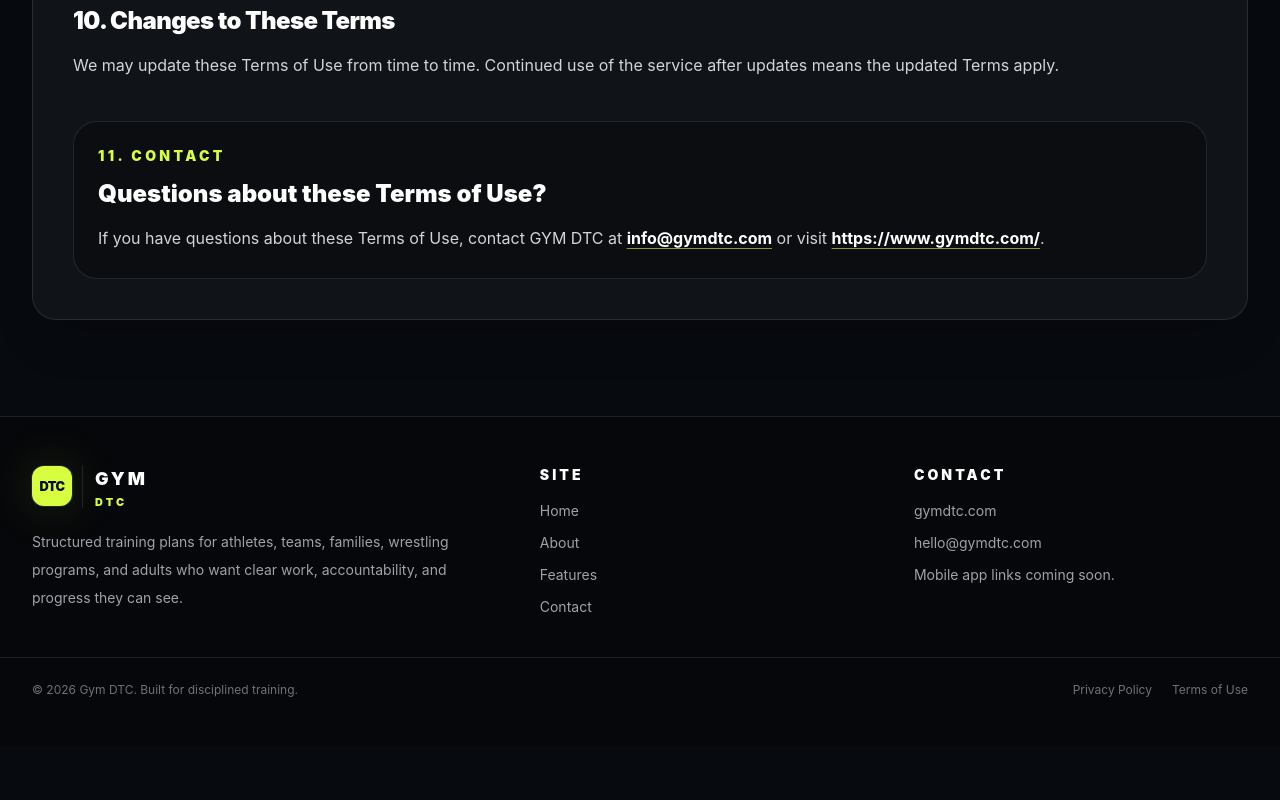
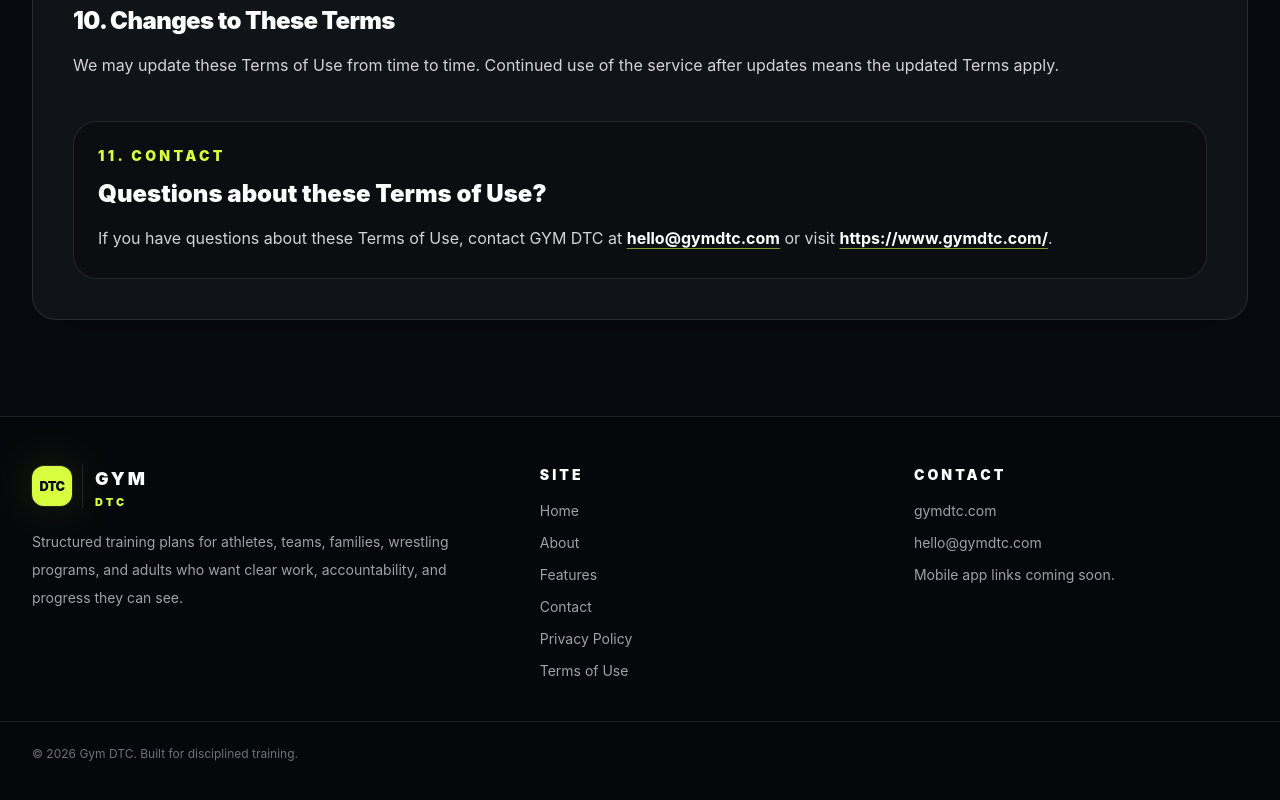
Before and after one commit to nathanbeckernb-cloud/gymdtc-web, a Next.js app: page /terms-of-use in a window 1280 px wide. Shown: the part 2000-2800 px from the top of the page. Before the commit the page ends 2746 px from the top, so only its background shows below. Built offline with nearby package versions, Linux system fonts and the light colour scheme.

Commit message:
Align legal links with current footer

```diff
--- a/src/app/terms-of-use/page.tsx
+++ b/src/app/terms-of-use/page.tsx
@@ -2,6 +2,7 @@
 import { Card } from "@/components/card";
 import { Container } from "@/components/container";
 import { SectionHeading } from "@/components/section-heading";
+import { site } from "@/lib/site";
 
 export const metadata: Metadata = {
   title: "Terms of Use",
@@ -91,11 +92,11 @@
               <h2 className="mt-3 text-2xl font-black text-white">Questions about these Terms of Use?</h2>
               <p className="mt-3 leading-8 text-zinc-300">
                 If you have questions about these Terms of Use, contact GYM DTC at{" "}
-                <a className="font-bold text-white underline decoration-volt/60 underline-offset-4 transition hover:text-volt" href="mailto:info@gymdtc.com">
-                  info@gymdtc.com
+                <a className="font-bold text-white underline decoration-volt/60 underline-offset-4 transition hover:text-volt" href={`mailto:${site.email}`}>
+                  {site.email}
                 </a>{" "}
                 or visit{" "}
-                <a className="font-bold text-white underline decoration-volt/60 underline-offset-4 transition hover:text-volt" href="https://www.gymdtc.com/">
+                <a className="font-bold text-white underline decoration-volt/60 underline-offset-4 transition hover:text-volt" href={`https://www.${site.domain}/`}>
                   https://www.gymdtc.com/
                 </a>
                 .
--- a/src/components/footer.tsx
+++ b/src/components/footer.tsx
@@ -1,5 +1,5 @@
 import Link from "next/link";
-import { legalItems, navItems, site } from "@/lib/site";
+import { footerLinks, navItems, site } from "@/lib/site";
 import { Container } from "./container";
 import { Logo } from "./logo";
 
@@ -16,7 +16,7 @@
         <div>
           <h3 className="text-sm font-black uppercase tracking-[0.22em] text-white">Site</h3>
           <ul className="mt-4 space-y-3 text-sm text-zinc-400">
-            {navItems.map((item) => (
+            {[...navItems, ...footerLinks].map((item) => (
               <li key={item.href}>
                 <Link href={item.href} className="transition hover:text-volt">{item.label}</Link>
               </li>
@@ -32,17 +32,8 @@
           </ul>
         </div>
       </Container>
-      <Container className="mt-10 flex flex-col gap-4 border-t border-white/10 pt-6 text-xs text-zinc-500 sm:flex-row sm:items-center sm:justify-between">
-        <p>© {new Date().getFullYear()} Gym DTC. Built for disciplined training.</p>
-        <nav aria-label="Legal links">
-          <ul className="flex flex-wrap gap-x-5 gap-y-2">
-            {legalItems.map((item) => (
-              <li key={item.href}>
-                <Link href={item.href} className="transition hover:text-volt">{item.label}</Link>
-              </li>
-            ))}
-          </ul>
-        </nav>
+      <Container className="mt-10 border-t border-white/10 pt-6 text-xs text-zinc-500">
+        © {new Date().getFullYear()} Gym DTC. Built for disciplined training.
       </Container>
     </footer>
   );
--- a/src/lib/site.ts
+++ b/src/lib/site.ts
@@ -13,7 +13,7 @@
   { label: "Contact", href: "/contact" },
 ];
 
-export const legalItems = [
+export const footerLinks = [
   { label: "Privacy Policy", href: "/privacy-policy" },
   { label: "Terms of Use", href: "/terms-of-use" },
 ];
```
